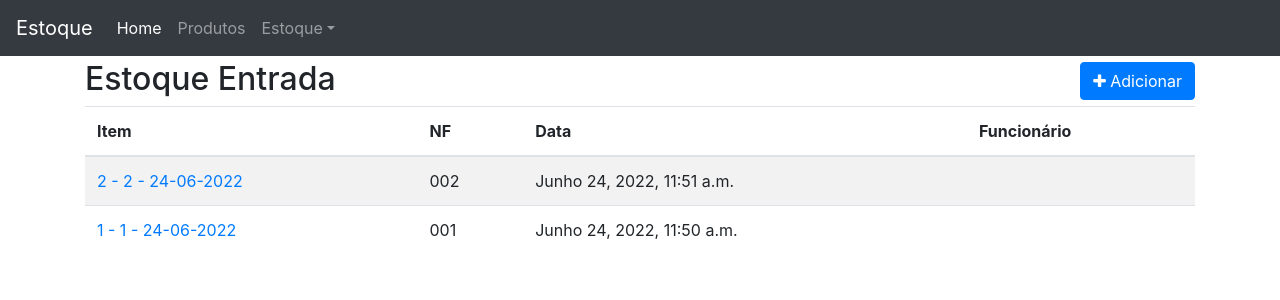
After one commit to devPedro98/controle_estoque, a Django app: page /estoque/ in a window 1280 px wide. The commit adds this page. Shown: the top 300 px of the page. Run offline with Django 3.2, Linux system fonts and the light colour scheme; data comes from the database, SQL or seed files in the repository; both versions use the stored data as it was before the commit; some libraries are stand-ins or nearby versions.

Commit message:
estoque_entrada_list.html

```diff
--- a/core/templates/base.html
+++ b/core/templates/base.html
@@ -5,7 +5,7 @@
   <!-- Required meta tags -->
   <meta charset="utf-8">
   <meta name="viewport" content="width=device-width, initial-scale=1, shrink-to-fit=no">
-  <link rel="shortcut icon" href="https://html5-training-in-hyderabad.blogspot.com/favicon.ico">
+  <link rel="shortcut icon" href="https://www.djangoproject.com/favicon.ico">
   <!-- Bootstrap CSS -->
   <link rel="stylesheet" href="https://cdn.jsdelivr.net/npm/bootstrap@4.0.0/dist/css/bootstrap.min.css"
     integrity="sha384-Gn5384xqQ1aoWXA+058RXPxPg6fy4IWvTNh0E263XmFcJlSAwiGgFAW/dAiS6JXm" crossorigin="anonymous">
--- a/core/templates/includes/nav.html
+++ b/core/templates/includes/nav.html
@@ -15,7 +15,7 @@
             <li class="nav-item dropdown">
                 <a class="nav-link dropdown-toggle" href="#" id="dropdown01" data-toggle="dropdown" aria-haspopup="true" aria-expanded="false">Estoque</a>
                 <div class="dropdown-menu" aria-labelledby="dropdown01">
-                    <a class="dropdown-item" href="#">Entrada</a>
+                    <a class="dropdown-item" href="{% url 'estoque:url_estoque_entrada_list' %}">Entrada</a>
                     <a class="dropdown-item" href="#">Saída</a>
                 </div>
             </li>
--- a/djangoprojecct/urls.py
+++ b/djangoprojecct/urls.py
@@ -19,5 +19,6 @@ from django.urls import include, path
 urlpatterns = [
     path('', include('core.urls')),
     path('produto/', include('produto.urls')),
+    path('estoque/', include('estoque.urls')),
     path('admin/', admin.site.urls),
 ]
--- a/estoque/admin.py
+++ b/estoque/admin.py
@@ -11,7 +11,7 @@ class EstoqueItensInline(admin.TabularInline):
 @admin.register(Estoque)
 class EstoqueAdmin(admin.ModelAdmin):
     inlines = (EstoqueItensInline,)
-    list_display = ('__str__', 'nf')
+    list_display = ('__str__', 'nf', 'funcionario',)
     search_fields = ('nf',)
     list_filter = ('funcionario',)
     date_hierarchy = 'created'
--- a/estoque/models.py
+++ b/estoque/models.py
@@ -19,8 +19,10 @@ class Estoque(TimeStrampedModel):
         ordering = ('-created',)
 
     def __str__(self):
-        return str(self.pk)
+        return '{} - {} - {}'.format(self.pk, self.nf, self.created.strftime('%d-%m-%Y'))
 
+    def nf_formated(self):
+        return str(self.nf).zfill(3)
 
 class EstoqueItens(models.Model):
     estoque = models.ForeignKey(Estoque, on_delete=models.CASCADE)
--- /dev/null
+++ b/estoque/templates/estoque/estoque_entrada_list.html
@@ -0,0 +1,42 @@
+{% extends 'base.html' %}
+
+{% block content %}
+
+<h2>Estoque Entrada
+    <span class="pull-right">
+        <a href="">
+            <button type="button" class="btn btn-primary">
+                <span class="fa fa-plus"></span> Adicionar
+            </button>
+        </a>
+    </span>
+</h2>
+
+{% if object_list %}
+    <table class="table table-striped">
+        <thead>
+            <tr>
+                <th>Item</th>
+                <th>NF</th>
+                <th>Data</th>
+                <th>Funcionário</th>
+            </tr>
+        </thead>
+        <tbody>
+            {% for object in object_list %}
+                <tr>
+                    <td>
+                        <a href="">{{ object }}</a>
+                    </td>
+                    <td>{{ object.nf_formated }}</td>
+                    <td>{{ object.created }}</td>
+                    <td>{{ object.funcionario.first_name }}</td>
+                </tr>
+            {% endfor %}
+        </tbody>
+    </table>
+{% else %}
+    <p class="alert alert-warning">Sem itens na lista.</p>
+{% endif %}
+
+{% endblock content %}
--- /dev/null
+++ b/estoque/urls.py
@@ -0,0 +1,9 @@
+from django.urls import path
+
+from estoque import views as v
+
+app_name = 'estoque'
+
+urlpatterns = [
+    path('', v.estoque_entrada_list, name='url_estoque_entrada_list'),
+]
--- a/estoque/views.py
+++ b/estoque/views.py
@@ -1,3 +1,10 @@
 from django.shortcuts import render
 
-# Create your views here.
+from .models import Estoque
+
+
+def estoque_entrada_list(request):
+    template_name = 'estoque/estoque_entrada_list.html'
+    objects = Estoque.objects.filter(movimento='e')
+    context = {'object_list': objects}
+    return render(request, template_name, context)
```
Also changed, not shown: db.sqlite3 (deleted).
